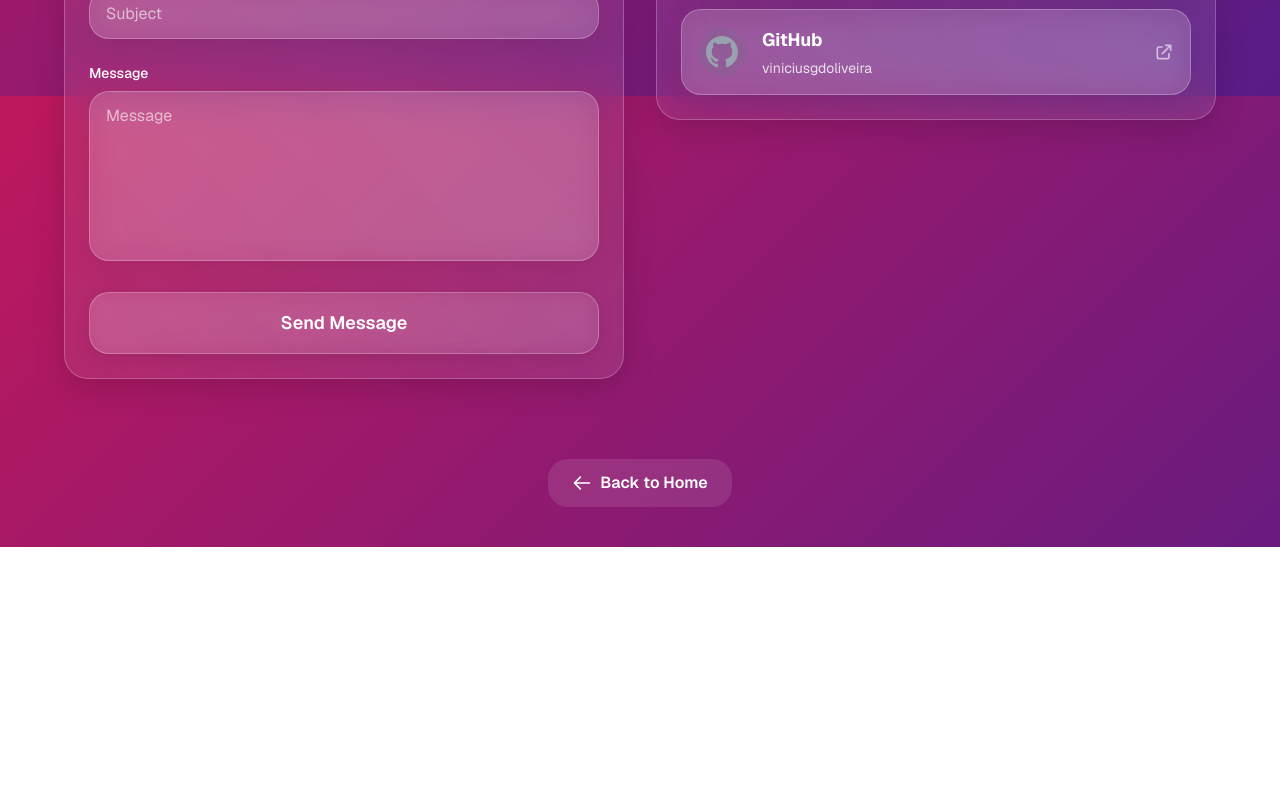
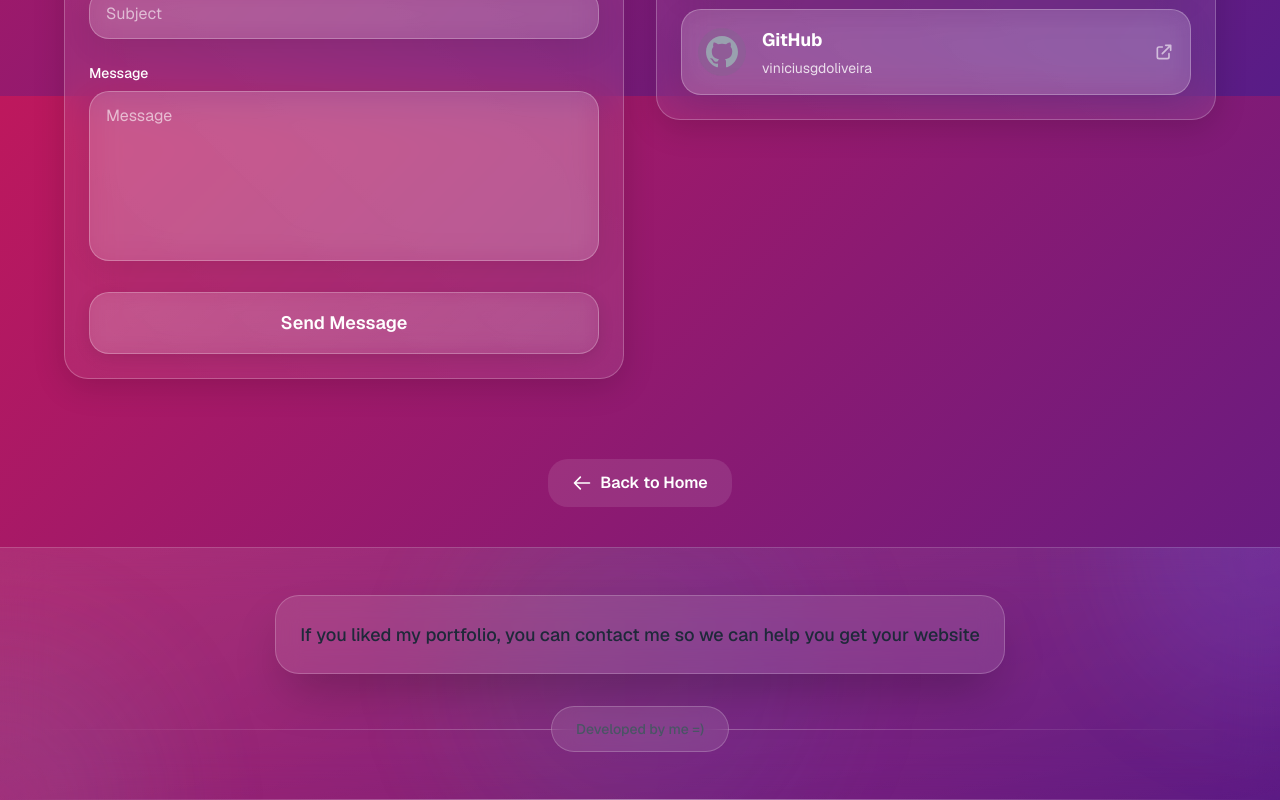
Before and after one commit to viniciusgdoliveira/portfolio, a Next.js app: page /en/contact in a window 1280 px wide. Shown: the part 704-1504 px from the top of the page. Before the commit the page ends 1251 px from the top, so only its background shows below. Built offline with nearby package versions, Linux system fonts and the light colour scheme.

Commit message:
updated footer

```diff
--- a/messages/en.json
+++ b/messages/en.json
@@ -167,6 +167,11 @@
 			"tokensUsed": "Tokens used: {count}"
 		}
 	},
+	"footer": {
+		"mainMessage": "If you liked my portfolio, you can contact me so we can help you get your website",
+		"contactButton": "Get In Touch",
+		"developedBy": "Developed by me =)"
+	},
 	"seo": {
 		"title": "Vinícius Guimarães de Oliveira - Software Engineer",
 		"description": "Software Engineer specializing in Shopify, Hydrogen, TypeScript, ReactJS, Next.js, and Firebase. Creating beautiful, functional, and user-centered digital experiences with modern technologies.",
--- a/messages/es.json
+++ b/messages/es.json
@@ -176,6 +176,11 @@
 			"tokensUsed": "Tokens usados: {count}"
 		}
 	},
+	"footer": {
+		"mainMessage": "Si te gustó mi portafolio, puedes contactarme para que podamos ayudarte a conseguir tu sitio web",
+		"contactButton": "Ponerse en Contacto",
+		"developedBy": "Desarrollado por mí =)"
+	},
 	"seo": {
 		"title": "Vinícius Guimarães de Oliveira - Ingeniero de Software",
 		"description": "Ingeniero de Software especializado en Shopify, Hydrogen, TypeScript, ReactJS, Next.js y Firebase. Creando experiencias digitales hermosas, funcionales y centradas en el usuario con tecnologías modernas.",
--- a/messages/fr.json
+++ b/messages/fr.json
@@ -167,6 +167,11 @@
 			"tokensUsed": "Tokens utilisés : {count}"
 		}
 	},
+	"footer": {
+		"mainMessage": "Si vous avez aimé mon portfolio, vous pouvez me contacter pour que nous puissions vous aider à obtenir votre site web",
+		"contactButton": "Entrer en Contact",
+		"developedBy": "Développé par moi =)"
+	},
 	"seo": {
 		"title": "Vinícius Guimarães de Oliveira - Ingénieur Logiciel",
 		"description": "Ingénieur Logiciel spécialisé dans Shopify, Hydrogen, TypeScript, ReactJS, Next.js et Firebase. Créer des expériences numériques belles, fonctionnelles et centrées sur l'utilisateur avec des technologies modernes.",
--- a/messages/pt-BR.json
+++ b/messages/pt-BR.json
@@ -167,6 +167,11 @@
 			"tokensUsed": "Tokens usados: {count}"
 		}
 	},
+	"footer": {
+		"mainMessage": "Se você gostou do meu portfólio, pode entrar em contato para que possamos ajudá-lo a ter seu site",
+		"contactButton": "Entre em Contato",
+		"developedBy": "Desenvolvido por mim =)"
+	},
 	"seo": {
 		"title": "Vinícius Guimarães de Oliveira - Engenheiro de Software",
 		"description": "Engenheiro de Software especializado em Shopify, Hydrogen, TypeScript, ReactJS, Next.js e Firebase. Criando experiências digitais bonitas, funcionais e centradas no usuário com tecnologias modernas.",
--- a/src/app/[locale]/layout.tsx
+++ b/src/app/[locale]/layout.tsx
@@ -2,6 +2,7 @@ import {NextIntlClientProvider} from 'next-intl';
 import {notFound} from 'next/navigation';
 import {routing} from '@/i18n/routing';
 import Navigation from '@/components/Navigation';
+import Footer from '@/components/Footer';
 import { LanguageProvider } from '@/contexts/LanguageContext';
 import enMessages from '../../../messages/en.json';
 import ptBRMessages from '../../../messages/pt-BR.json';
@@ -48,8 +49,13 @@ export default async function LocaleLayout({
   return (
     <NextIntlClientProvider messages={messages}>
       <LanguageProvider initialLocale={locale}>
-        <Navigation />
-        {children}
+        <div className="min-h-screen flex flex-col">
+          <Navigation />
+          <main className="flex-1">
+            {children}
+          </main>
+          <Footer />
+        </div>
       </LanguageProvider>
     </NextIntlClientProvider>
   );
--- /dev/null
+++ b/src/components/Footer.tsx
@@ -0,0 +1,57 @@
+'use client';
+
+import React from 'react';
+import { useTranslations } from 'next-intl';
+
+interface FooterProps {
+  className?: string;
+}
+
+export default function Footer({ className = '' }: FooterProps) {
+  const t = useTranslations('footer');
+
+  return (
+    <footer className={`relative overflow-hidden ${className}`}>
+      {/* Liquid glass background with theme-aware colors */}
+      <div className="absolute inset-0 bg-gradient-to-br from-white/10 via-white/5 to-transparent dark:from-gray-900/10 dark:via-gray-800/5 dark:to-transparent backdrop-blur-xl border-t border-white/20 dark:border-gray-700/30" />
+
+      {/* Animated liquid background elements */}
+      <div className="absolute inset-0 overflow-hidden">
+        <div className="absolute -top-40 -right-40 w-80 h-80 bg-gradient-to-br from-blue-400/20 to-purple-600/20 dark:from-blue-500/10 dark:to-purple-700/10 rounded-full blur-3xl animate-pulse" />
+        <div className="absolute -bottom-40 -left-40 w-80 h-80 bg-gradient-to-tr from-pink-400/20 to-cyan-600/20 dark:from-pink-500/10 dark:to-cyan-700/10 rounded-full blur-3xl animate-pulse" style={{ animationDelay: '1s' }} />
+        <div className="absolute top-1/2 left-1/2 transform -translate-x-1/2 -translate-y-1/2 w-96 h-96 bg-gradient-to-r from-emerald-400/10 to-blue-600/10 dark:from-emerald-500/5 dark:to-blue-700/5 rounded-full blur-3xl animate-pulse" style={{ animationDelay: '2s' }} />
+      </div>
+
+      {/* Content */}
+      <div className="relative z-10 max-w-7xl mx-auto px-4 sm:px-6 lg:px-8 py-12">
+        <div className="text-center">
+          {/* Main message with glass effect */}
+          <div className="mb-8">
+            <div className="inline-block p-6 rounded-3xl bg-white/10 dark:bg-gray-900/10 backdrop-blur-md border border-white/20 dark:border-gray-700/30 shadow-2xl">
+              <p className="text-lg font-medium text-gray-800 dark:text-gray-200 leading-relaxed">
+                {t('mainMessage')}
+              </p>
+            </div>
+          </div>
+
+          {/* Divider with glass effect */}
+          <div className="relative">
+            <div className="absolute inset-0 flex items-center">
+              <div className="w-full h-px bg-gradient-to-r from-transparent via-white/30 dark:via-gray-600/30 to-transparent" />
+            </div>
+            <div className="relative flex justify-center">
+              <div className="px-6 py-3 rounded-full bg-white/10 dark:bg-gray-900/10 backdrop-blur-md border border-white/20 dark:border-gray-700/30">
+                <p className="text-sm font-medium text-gray-600 dark:text-gray-400">
+                  {t('developedBy')}
+                </p>
+              </div>
+            </div>
+          </div>
+        </div>
+      </div>
+
+      {/* Bottom glass border */}
+      <div className="absolute bottom-0 left-0 right-0 h-px bg-gradient-to-r from-transparent via-white/40 dark:via-gray-500/40 to-transparent" />
+    </footer>
+  );
+}
```
Also changed, not shown: 1 other file (tests, documents, lock files or other folders).
